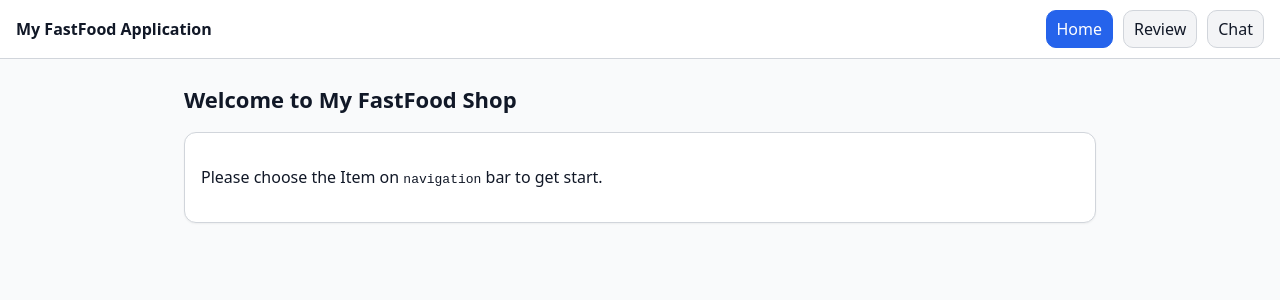
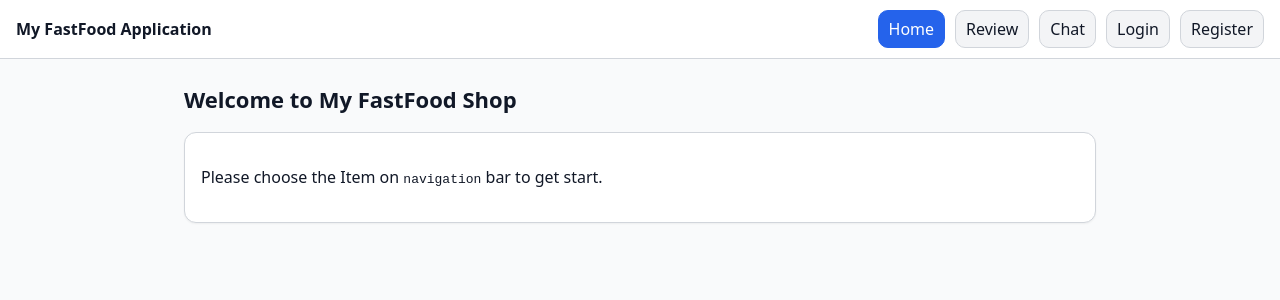
Before and after one commit to Gabriel7721/fast-food-ui-auth-chat, a React (Vite) app: page / in a window 1280 px wide. Shown: the top 300 px of the page. Built offline with nearby package versions, Linux system fonts and the light colour scheme.

Commit message:
update navigation bar

```diff
--- a/src/components/NavBar.tsx
+++ b/src/components/NavBar.tsx
@@ -1,6 +1,8 @@
 import { NavLink } from "react-router-dom";
+import { useAuth } from "../auth/AuthContext";
 
 export default function NavBar() {
+  const { token, email, logout } = useAuth();
   return (
     <nav className="nav">
       <div className="navBrand">My FastFood Application</div>
@@ -23,14 +25,14 @@ export default function NavBar() {
           Chat
         </NavLink>
 
-        {/* { (
+        {token ? (
           <>
             <span className="navLink" style={{ cursor: "default" }}>
-              {#}
+              {email}
             </span>
             <button
               className="navLink"
-              onClick={#}
+              onClick={logout}
               style={{ border: "none" }}>
               Logout
             </button>
@@ -52,7 +54,7 @@ export default function NavBar() {
               Register
             </NavLink>
           </>
-        )} */}
+        )}
       </div>
     </nav>
   );
```
